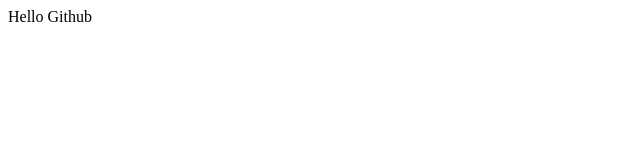
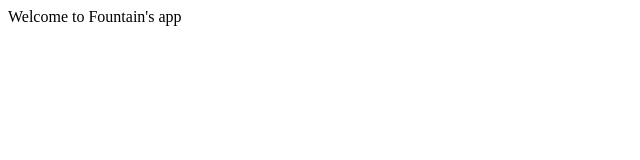
Before and after one commit to fountain66/fountain66.github.io, a plain HTML site: page index.html in a window 1280 px wide. Shown: the whole page, without its empty margins (0-640 px from the left). Drawn offline with Linux system fonts and the light colour scheme.

Commit message:
Update index.html

```diff
--- a/index.html
+++ b/index.html
@@ -6,7 +6,7 @@
 </head>
 
 <body>
-Hello Github
+Welcome to Fountain's app
 </body>
 
 </html>
```
